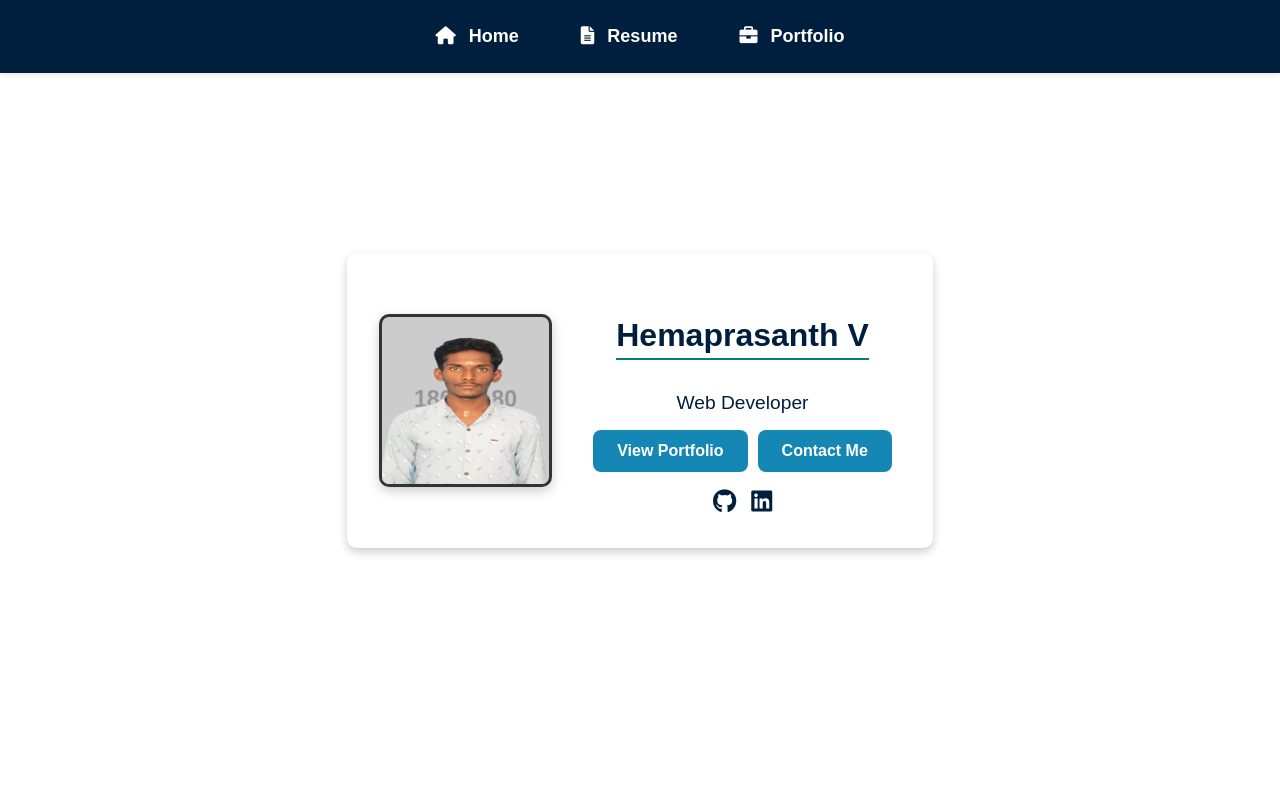
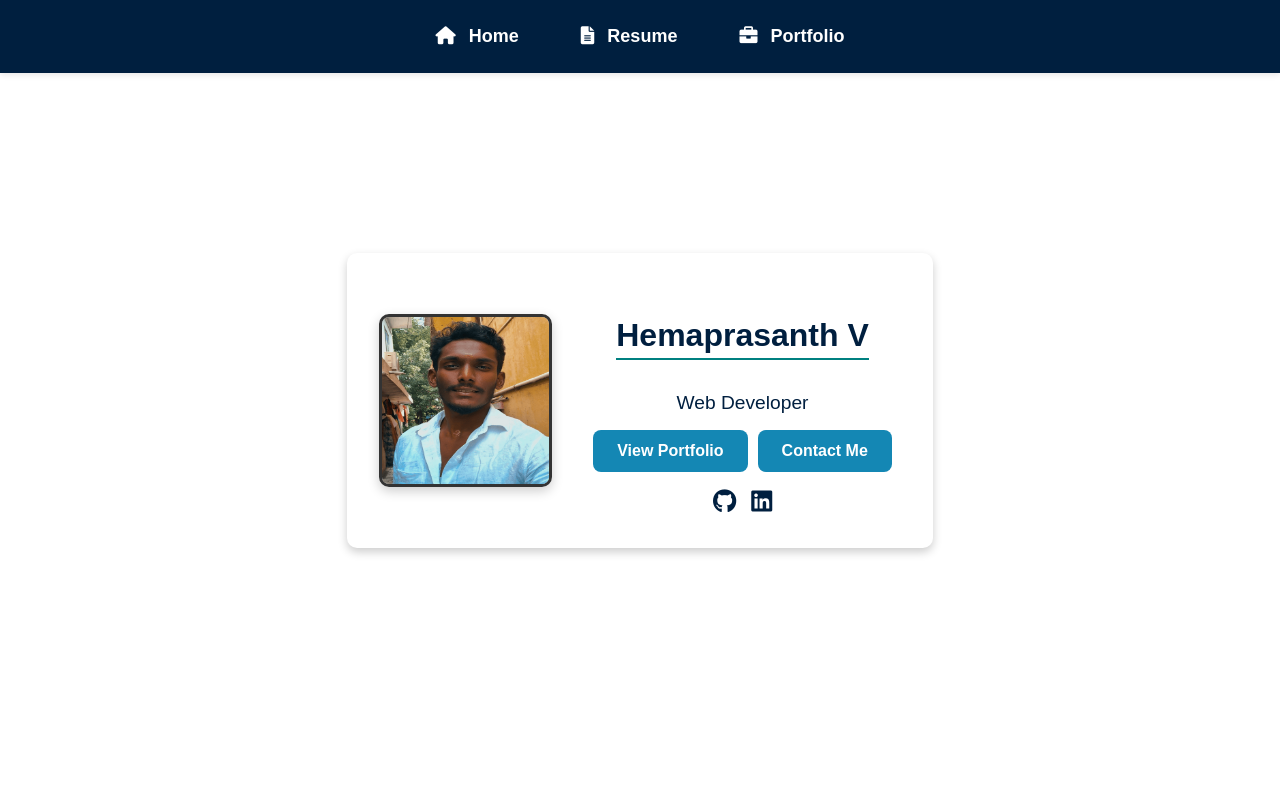
Before and after one commit to Prasanth0827/portfolio, a plain HTML site: page index.html in a window 1280 px wide. Shown: the top 800 px of the page. Drawn offline with Linux system fonts and the light colour scheme; placeholder pictures from the web are drawn by us.

Commit message:
Update index.html

```diff
--- a/index.html
+++ b/index.html
@@ -26,7 +26,7 @@
     <div class="main-content">
       <div class="profile-container">
         <div class="profile-photo">
-          <img src="./img/myimg_thumbnail.png">
+          <img src="./img/WhatsApp Image 2025-06-08 at 10.56.16 AM.png">
         </div>
         <!-- <div class="profile-photo"><img src="./my image.jpeg" width="173px" height="173px"></div> -->
         <div class="profile-info">
```
